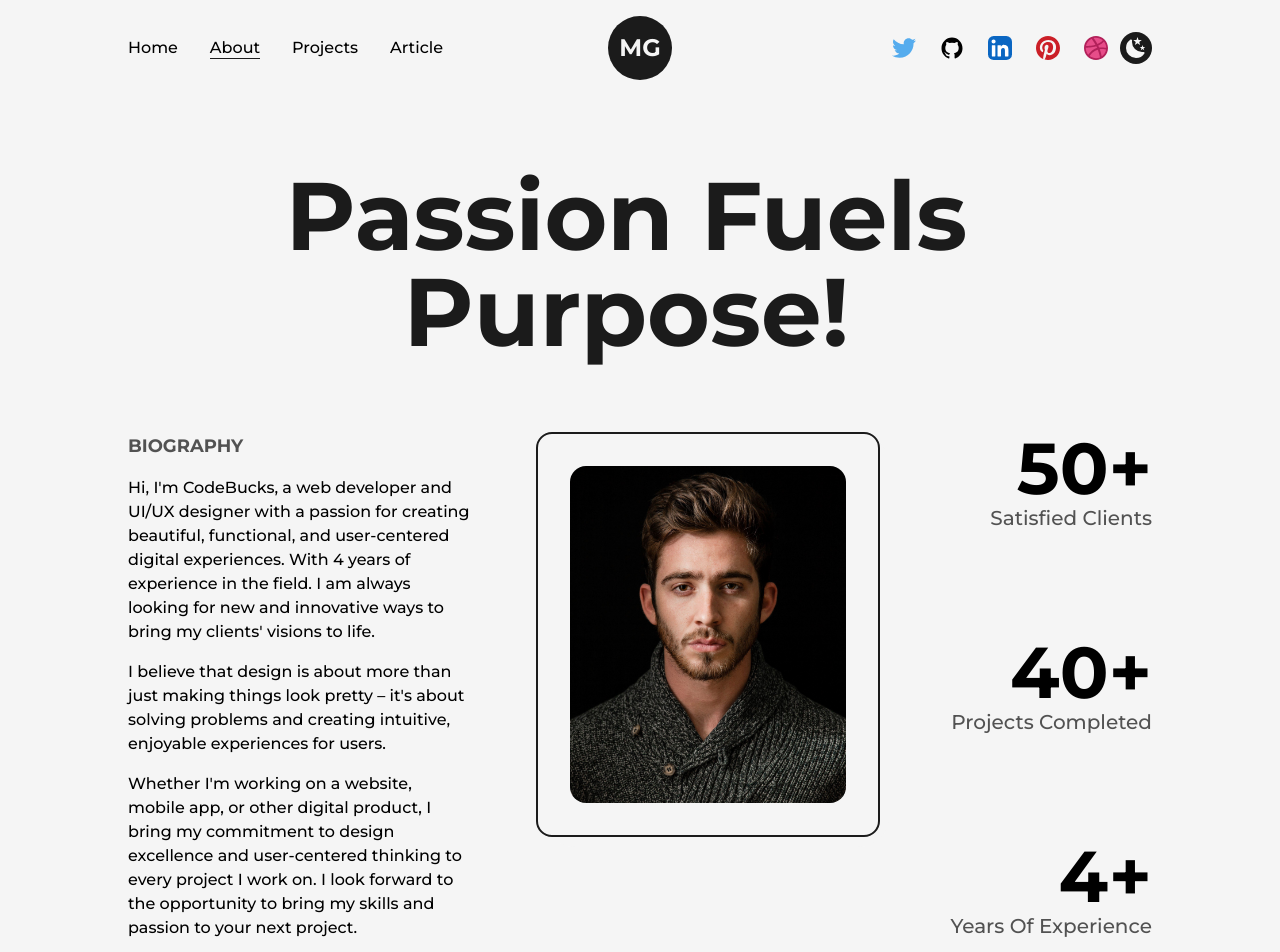
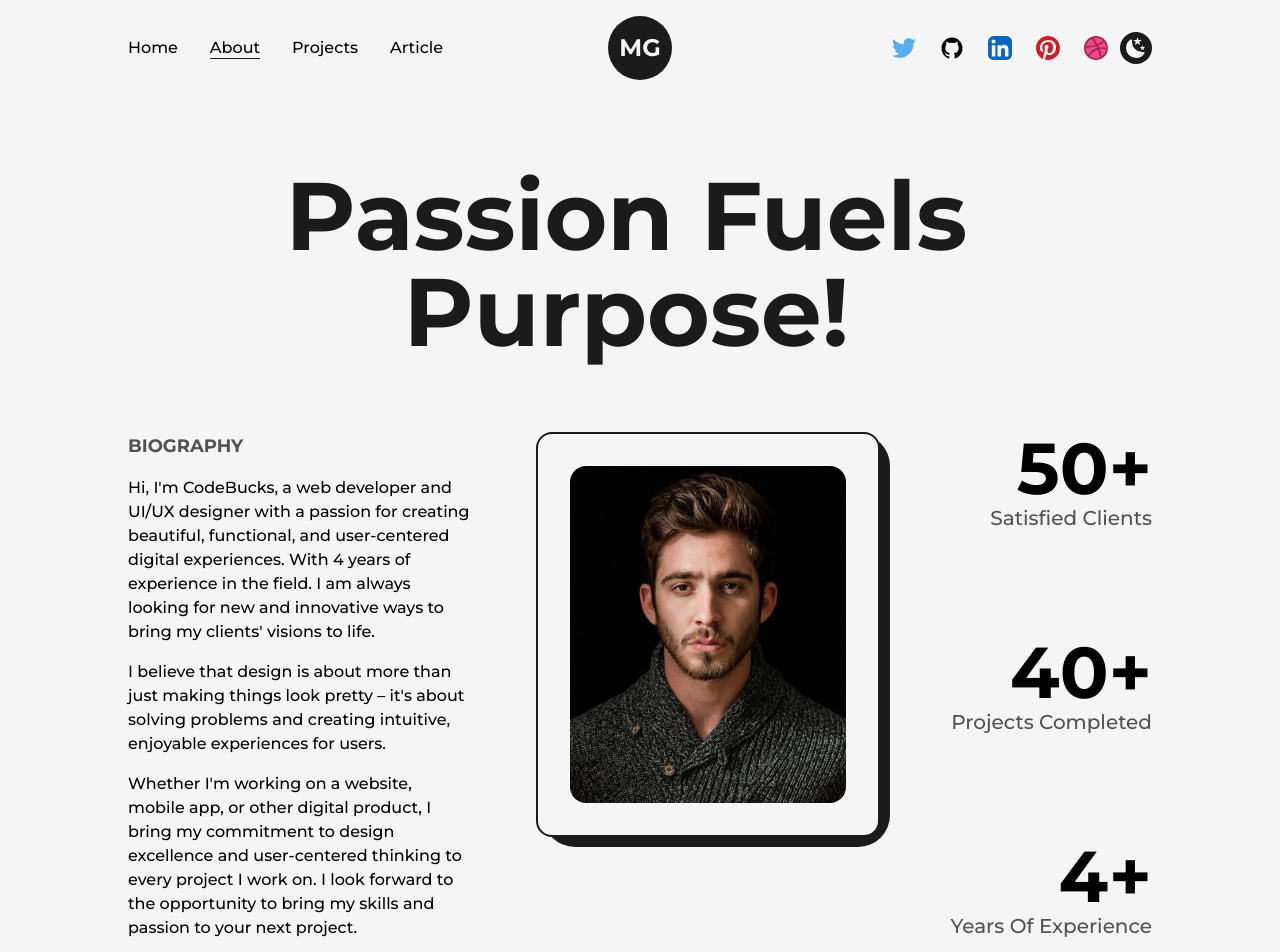
Before and after one commit to MikhailGorbunov/Portfolio, a Next.js app: page /about in a window 1280 px wide. Shown: the top 952 px of the page. Built offline with nearby package versions, Linux system fonts and the light colour scheme.

Commit message:
record changes

```diff
--- a/src/pages/about.js
+++ b/src/pages/about.js
@@ -74,12 +74,11 @@
                 your next project.
               </p>
             </div>
-
             <div
               className="col-span-3 relative h-max rounded-2xl border-2 border-solid border-dark bg-light
             p-8 dark:bg-dark dark:border-light xl:col-span-4 md:order-1 md:col-span-8"
             >
-              <div className="absolute top-0 -right-3 -z-10 w-[102%] h-[103%] rounded-[2rem] bg-light" />
+              <div className="absolute top-0 -right-3 -z-10 w-[102%] h-[103%] rounded-[2rem] bg-dark dark:bg-light" />
               <Image
                 src={profilePic}
                 alt="Error"
```
